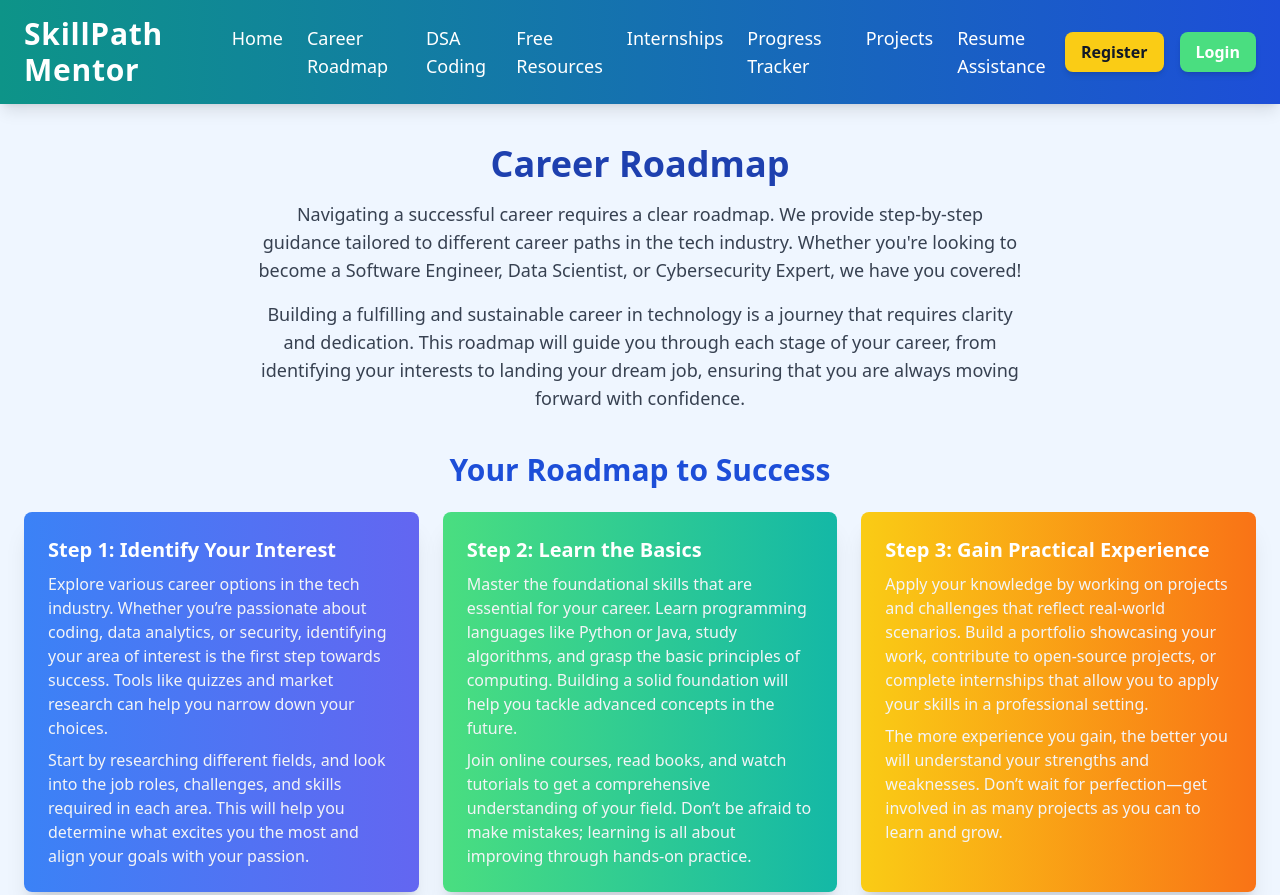
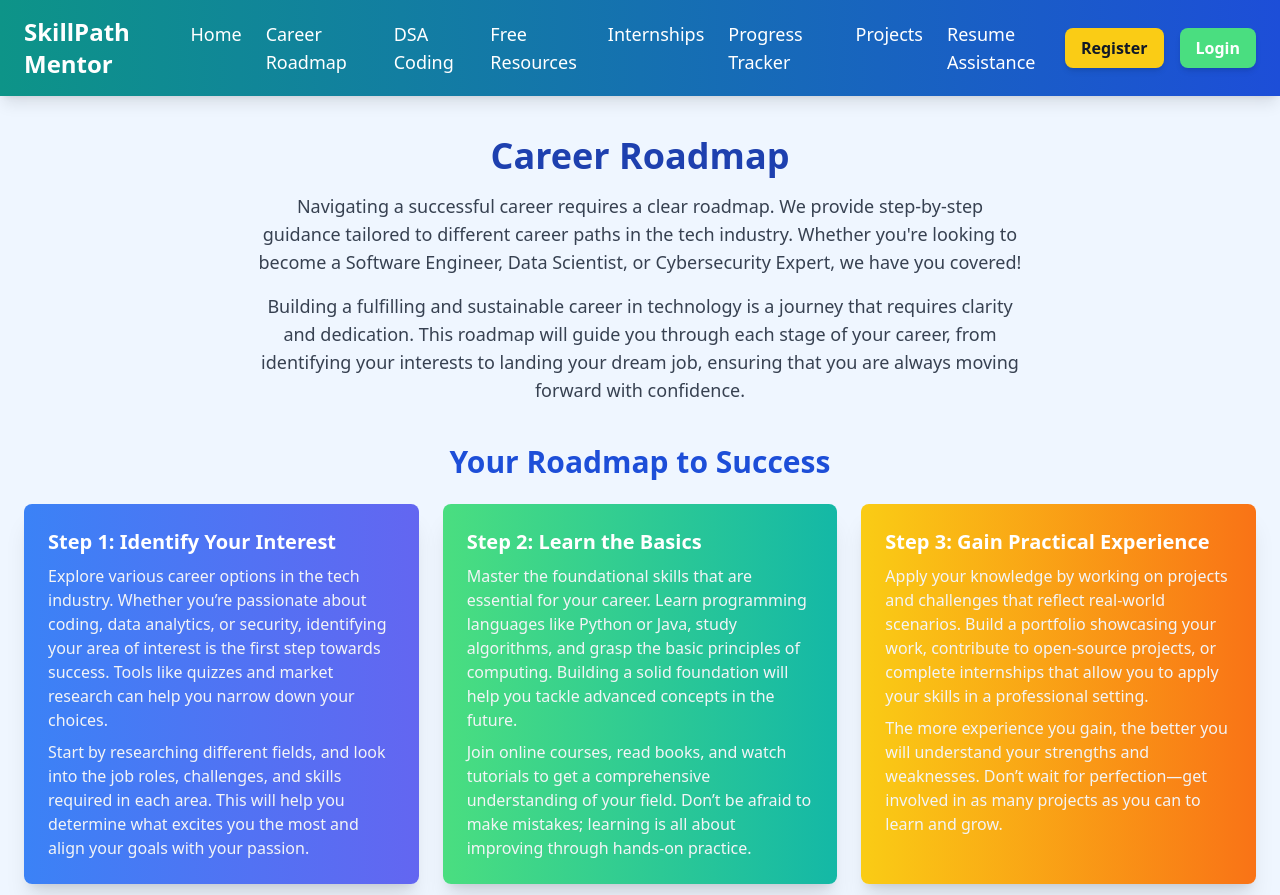
Before and after one commit to Deba627/SkillPath-Mentor-Website, a plain HTML site: page career-roadmap.html in a window 1280 px wide. Shown: the top 895 px of the page. Drawn offline with nearby package versions, Linux system fonts and the light colour scheme.

Commit message:
Your update message

```diff
--- a/career-roadmap.html
+++ b/career-roadmap.html
@@ -20,9 +20,7 @@
         <div class="container mx-auto flex justify-between items-center px-6">
 
             <!-- Company Name with Special Hover Effect -->
-            <h1 class="text-3xl font-extrabold text-white tracking-wide transition-transform transform hover:scale-110 hover:text-yellow-300 hover:rotate-2">
-                <a href="index.html">SkillPath Mentor</a>
-            </h1>
+            <a href="index.html" class="text-white text-2xl font-bold hover:text-yellow-300 transition duration-300">SkillPath Mentor</a>
 
             <!-- Navigation Menu -->
             <nav>
```
Also changed, not shown: dsa-coding.html (+1 -3 lines), free-resources.html (+1 -3 lines), index.html (+2 -2 lines), internships.html (+1 -3 lines), premium.html (+1 -3 lines), progress-tracker.html (+1 -3 lines), projects.html (+1 -3 lines), register.html (+1 -1 lines), resume-assistance.html (+1 -1 lines).
